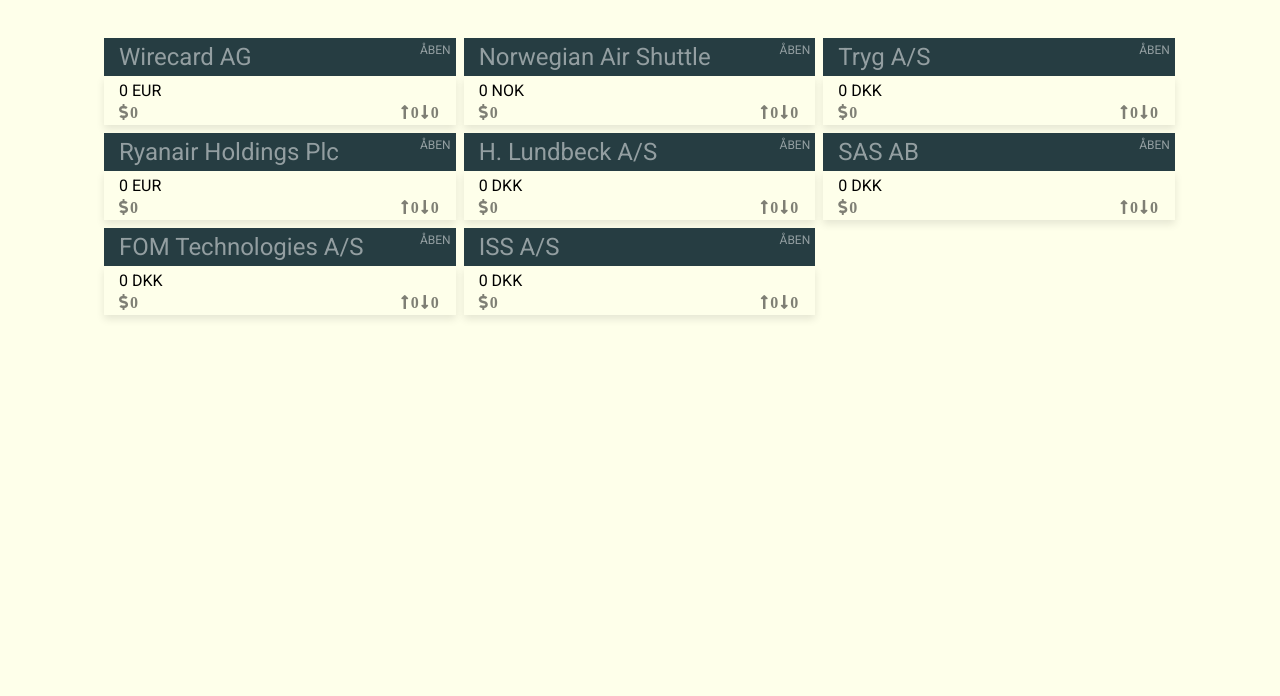
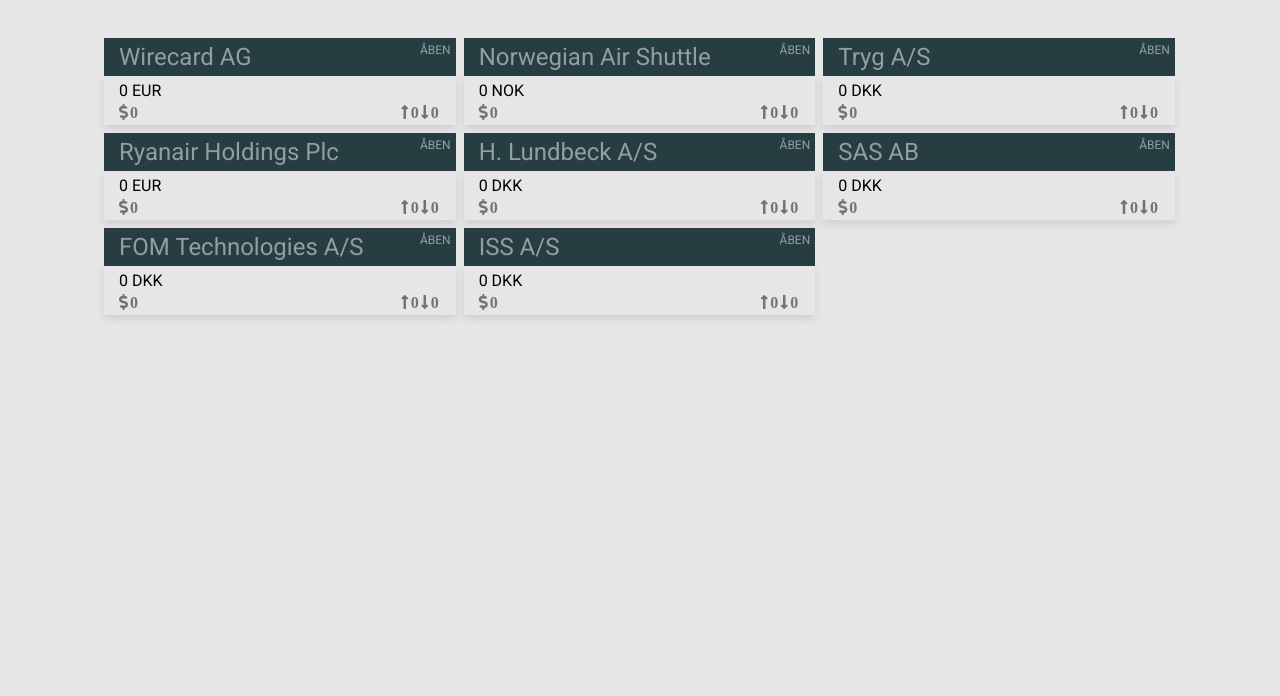
Before and after one commit to KasperAPedersen/aktier, a website: page public/index.html in a window 1280 px wide. Shown: the part 104-800 px from the top of the page. Drawn offline with Linux system fonts and the light colour scheme; no server answers.

Commit message:
Changed background color

```diff
--- a/public/inc/styling/css/index.css
+++ b/public/inc/styling/css/index.css
@@ -6,7 +6,7 @@
 }
 
 body {
-    background-color: #FEFFEA;
+    background-color: rgba(230, 230, 230, 1);
 }
 
 #swoop {
@@ -61,7 +61,7 @@
 }
 
 .stockTab>.stockBody {
-    background-color: #FEFFEA;
+    background-color: rgba(230, 230, 230, 1);
     padding-left: 15px;
     padding-right: 15px;
     padding-top: 5px;
```
